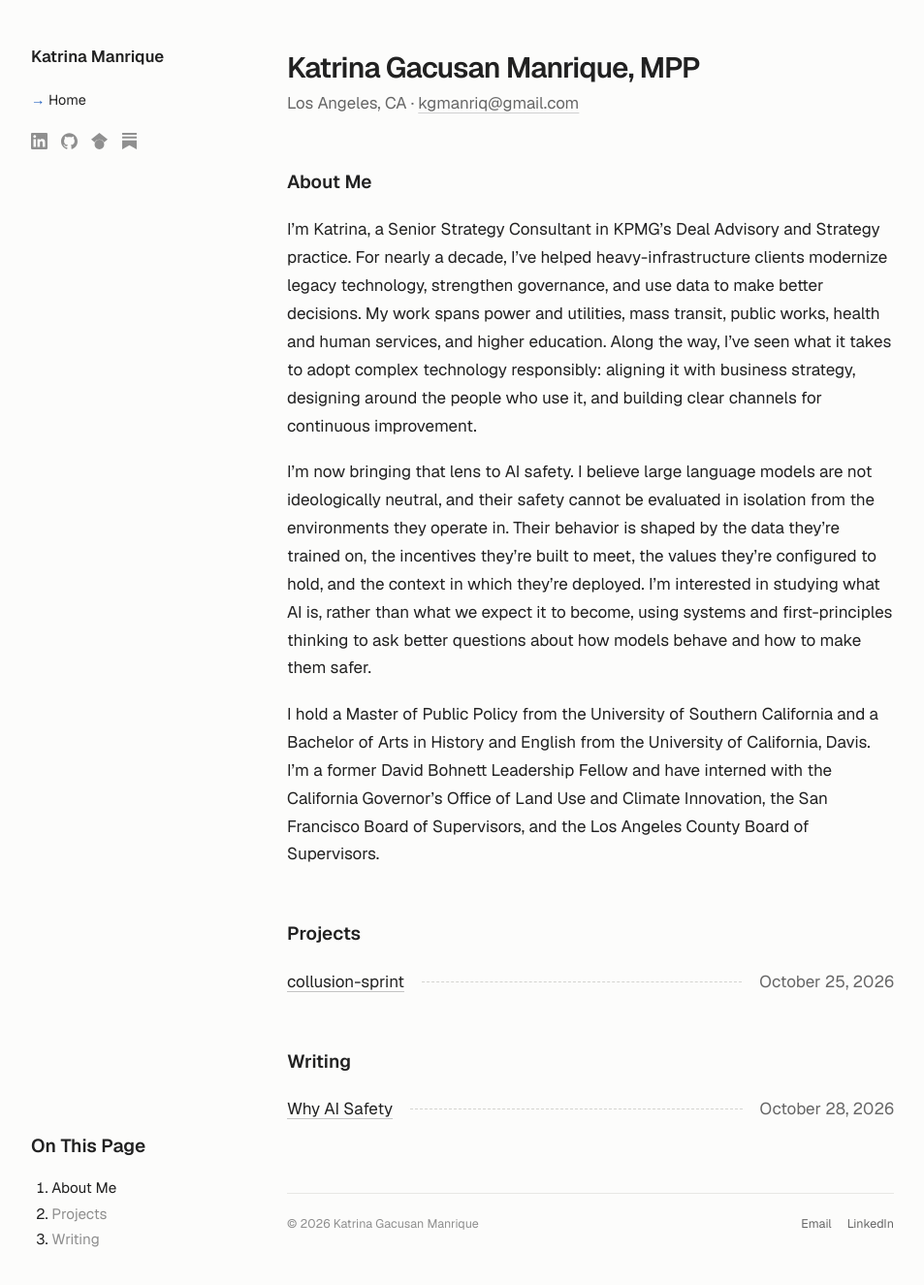
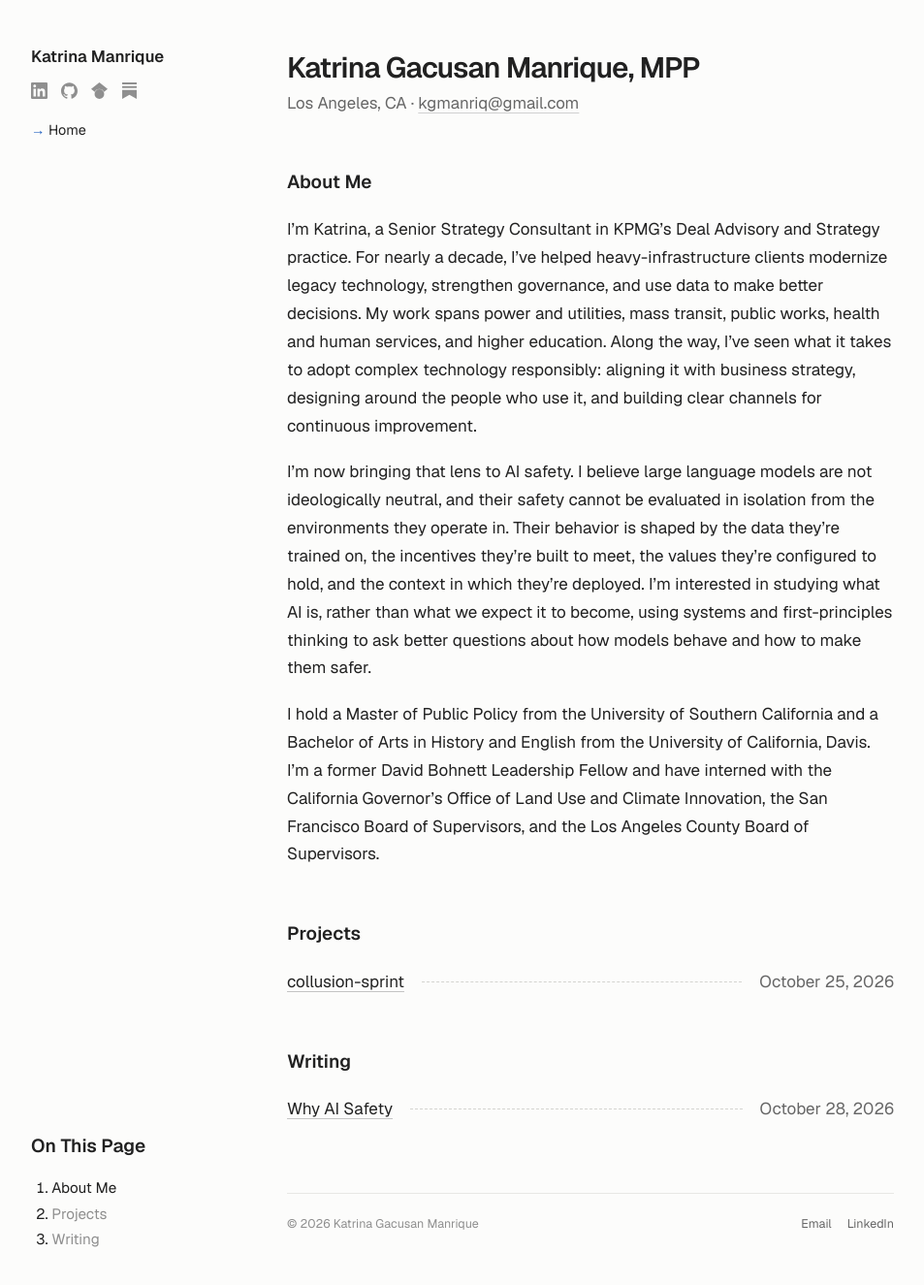
Before and after one commit to kgmanriq/kgmanriq.github.io, a Jekyll site: the page built from index.html, in a window 1280 px wide and 1336 px high. Shown: the top 1325 px of the window at 97% size, without its empty margins (16-969 px from the left). Built offline with Jekyll 4.4.1, drawn with Linux system fonts in a browser that asks for light colours.

Commit message:
Move social icons directly below name in sidebar
Co-Authored-By: Claude Opus 5.5 <noreply@anthropic.com>
Claude-Session: https://claude.ai/code/session_01EuuEgRVzQ3seSDn6GstdDW

```diff
--- a/_layouts/default.html
+++ b/_layouts/default.html
@@ -15,6 +15,7 @@
       <div class="sidebar-inner">
         <div class="side-top">
           <a class="side-name" href="{{ '/' | relative_url }}">{{ site.title }}</a>
+          {% include social.html %}
           <nav class="side-nav" aria-label="Site">
             {% for item in site.nav %}
               {% assign active = false %}
@@ -23,7 +24,6 @@
               <a href="{{ item.url | relative_url }}"{% if active %} class="active" aria-current="page"{% endif %}>{{ item.title }}</a>
             {% endfor %}
           </nav>
-          {% include social.html %}
         </div>
         <div class="toc" hidden>
           <p class="toc-title">On This Page</p>
--- a/assets/css/style.css
+++ b/assets/css/style.css
@@ -51,7 +51,7 @@ p { margin: 0 0 1.1em; }
 .content { padding: 52px 0 64px; min-width: 0; }
 
 /* ---------- Sidebar ---------- */
-.side-name { font-family: var(--serif); font-weight: 600; font-size: 1.05rem; text-decoration: none; display: block; margin-bottom: 18px; }
+.side-name { font-family: var(--serif); font-weight: 600; font-size: 1.05rem; text-decoration: none; display: block; margin-bottom: 12px; }
 .side-name:hover { color: var(--text); }
 .side-nav { display: flex; flex-direction: column; gap: 6px; font-family: var(--sans); font-size: .9rem; }
 .side-nav a { color: var(--faint); text-decoration: none; width: fit-content; }
@@ -172,8 +172,8 @@ p { margin: 0 0 1.1em; }
 .leaders .leader-right { flex: 0 0 auto; color: var(--muted); white-space: nowrap; }
 
 /* ---------- Social icons (sidebar) ---------- */
-.social { list-style: none; display: flex; gap: 14px; padding: 0; margin: 22px 0 0; }
+.social { list-style: none; display: flex; gap: 14px; padding: 0; margin: 0 0 20px; }
 .social a { display: block; color: var(--faint); text-decoration: none; transition: color .15s, transform .15s; }
 .social a:hover { color: var(--accent); transform: translateY(-1px); }
 .social svg { width: 17px; height: 17px; display: block; fill: currentColor; }
-@media (max-width: 760px) { .social { margin-top: 14px; } }
+@media (max-width: 760px) { .social { margin: 6px 0 12px; } }
```
